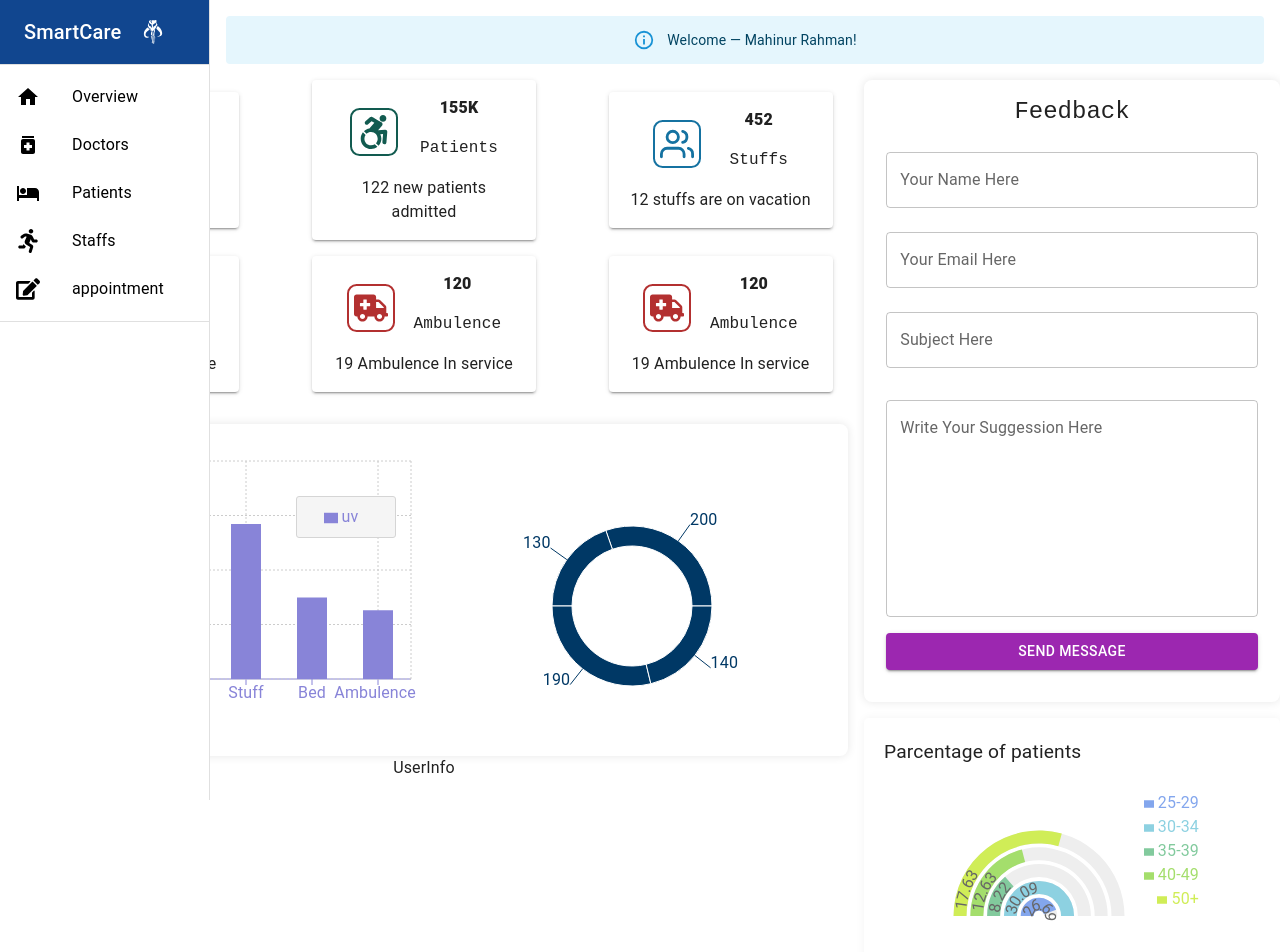
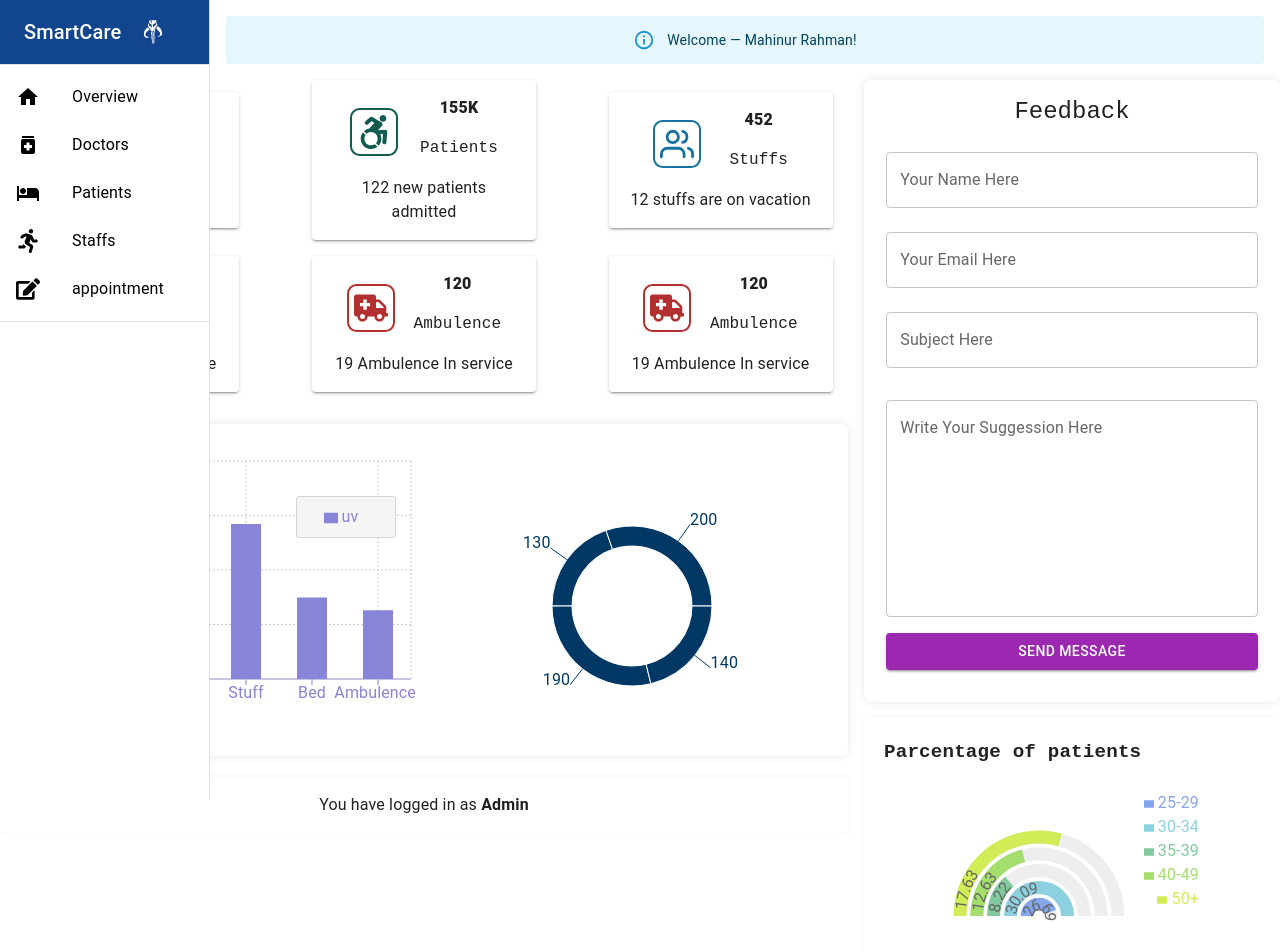
Before and after one commit to srihernogo/practice-react-hospital, a React (Create React App) app: page / in a window 1280 px wide. Shown: the top 952 px of the page. Built offline with nearby package versions, Linux system fonts and the light colour scheme.

Commit message:
Implement userInfo component

```diff
--- a/src/Pages/Home/Home/Home.js
+++ b/src/Pages/Home/Home/Home.js
@@ -34,9 +34,10 @@ const Home = () => {
                 textAlign: 'left',
                 paddingLeft: '20px',
                 paddingTop: '20px',
+                fontFamily: 'monospace',
               }}
             >
-              Parcentage of patients
+              <strong>Parcentage of patients</strong>
             </Typography>
             <RadialChart></RadialChart>
           </Box>
--- a/src/Pages/Home/UserInfo/UserInfo.js
+++ b/src/Pages/Home/UserInfo/UserInfo.js
@@ -1,7 +1,20 @@
+import { Box } from '@mui/material';
 import React from 'react';
 
 const UserInfo = () => {
-  return <div>UserInfo</div>;
+  return (
+    <Box
+      sx={{
+        background: '#fff',
+        padding: '1rem',
+        marginTop: '1.3rem',
+        borderRadius: '5px',
+        boxShadow: '0px 0px 10px rgba(0, 0, 0, 0.05)',
+      }}
+    >
+      You have logged in as <strong>Admin</strong>
+    </Box>
+  );
 };
 
 export default UserInfo;
```
